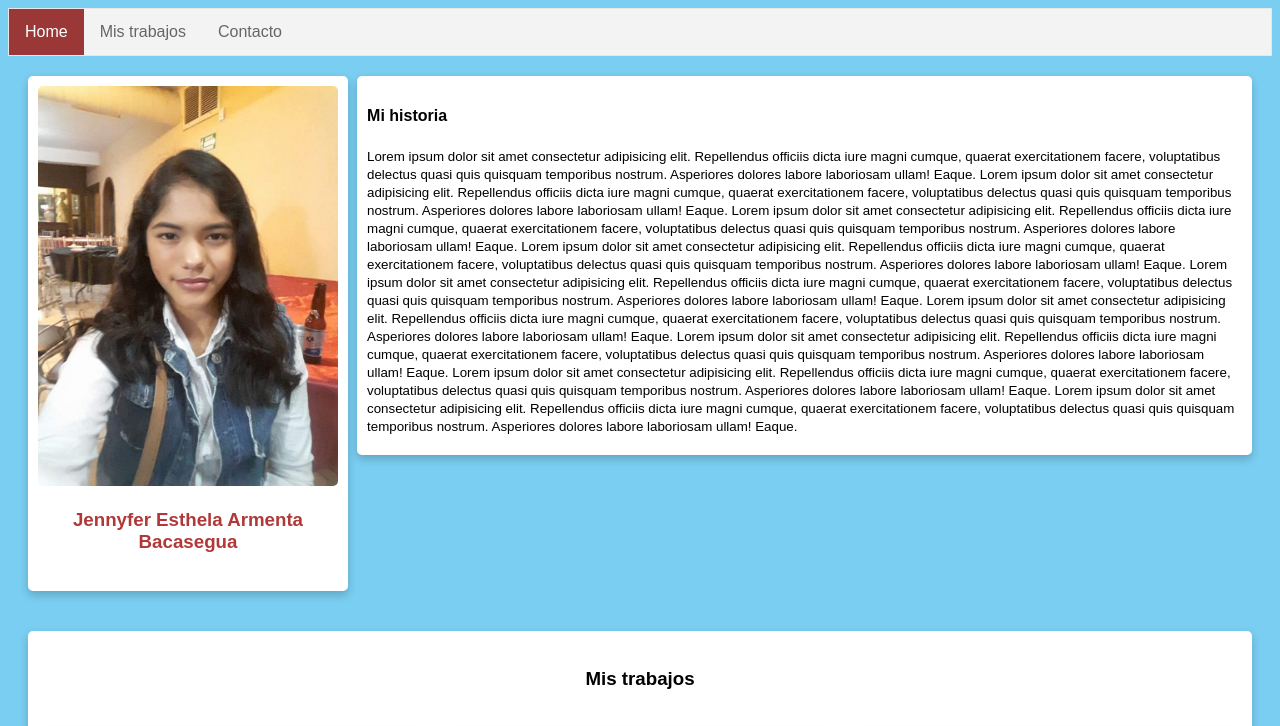
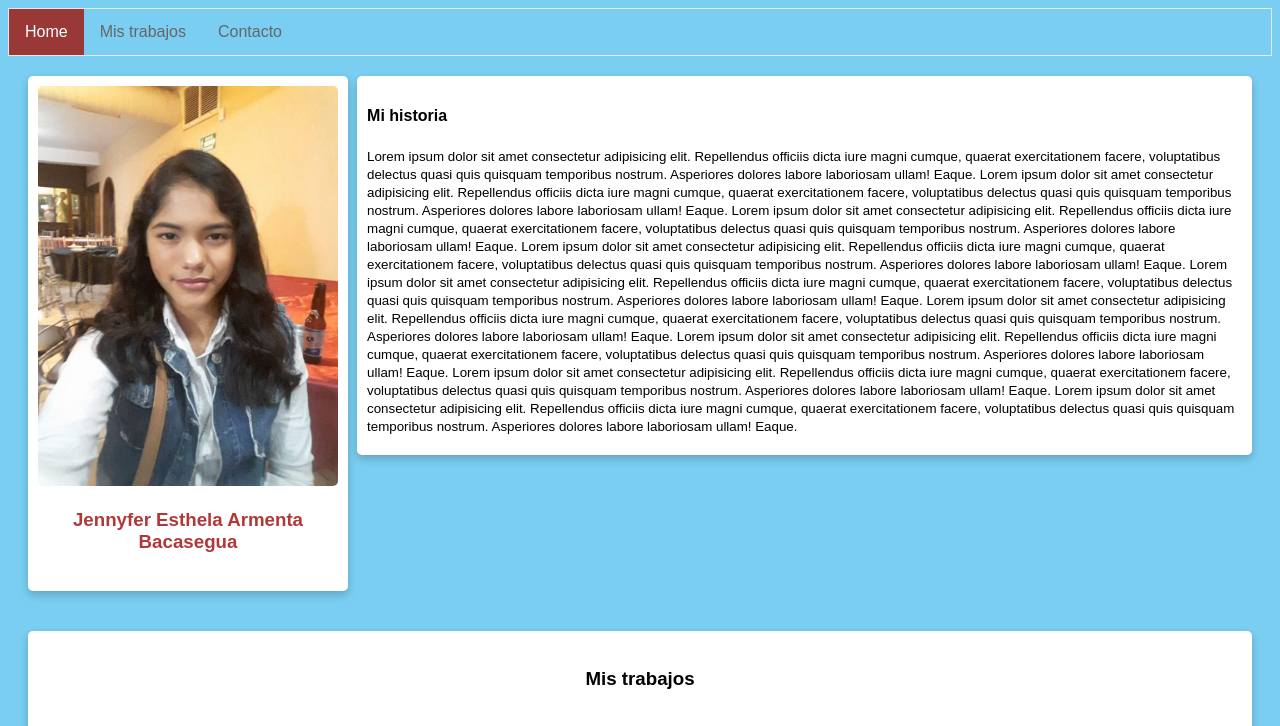
Before and after one commit to Antonio985/Curso-web, a plain HTML site: page index.html in a window 1280 px wide. Shown: the top 726 px of the page. Drawn offline with Linux system fonts and the light colour scheme.

Commit message:
Update style.css

```diff
--- a/css/style.css
+++ b/css/style.css
@@ -9,7 +9,7 @@ ul {
     padding: 0;
     overflow: hidden;
     border: 1px solid #e7e7e7;
-    background-color: #f3f3f3;
+    background-color: #7ACEF1;
 }
 
 li {
```
